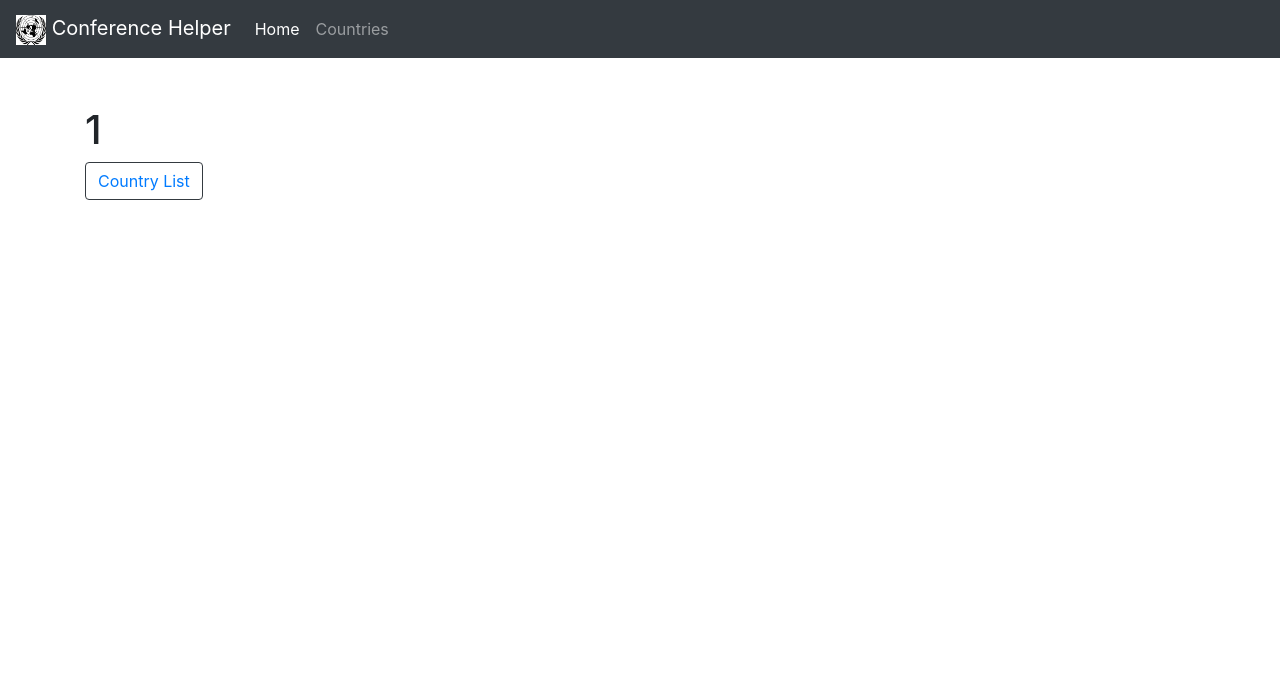
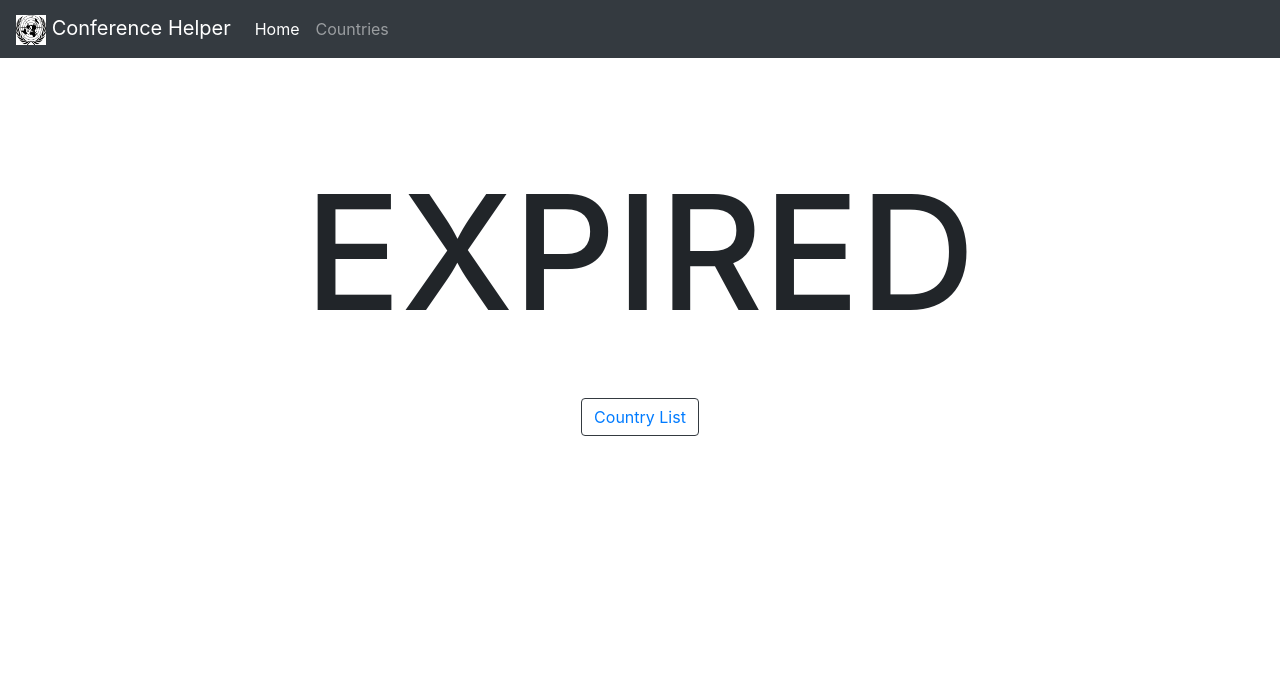
Before and after one commit to yuwen-lu/ConferenceHelper, a Flask app: page /timer/1 in a window 1280 px wide. Shown: the top 676 px of the page. Run offline with Flask 2, Linux system fonts and the light colour scheme; some libraries are stand-ins or nearby versions.

Commit message:
added timer module

```diff
--- a/static/mystyle.css
+++ b/static/mystyle.css
@@ -1,4 +1,4 @@
-html {
+  html {
     position: relative;
     min-height: 100%;
   }
@@ -7,6 +7,7 @@ html {
     margin-bottom: 60px;
     /* Margin bottom by footer height */
   }
+
 
   .footer {
     position: absolute;
--- a/templates/base.html
+++ b/templates/base.html
@@ -27,7 +27,18 @@
 
   <script src="https://stackpath.bootstrapcdn.com/bootstrap/4.1.3/js/bootstrap.min.js"></script>
 
+  <style>
+    .center {
+      font-size: 10rem;
+      text-align: center;
+      margin: 50px;
+    }
 
+    .center-button {
+      text-align: center;
+      margin-top: 20px;
+    }
+  </style>
 
 
 </body>
--- a/templates/timer.html
+++ b/templates/timer.html
@@ -3,15 +3,46 @@
 
 
 {% block body %}
-<h1>{{time}}</h1>
+<h1 class="center" id="demo"></h1>
 
 <script>
+    //receive the countdown time from URL
     var countdown = {{ time }};
 
+    // Update the count down every 1 second
+    var x = setInterval(function () {
+
+        //get the minute and second
+        var min = Math.floor(countdown / 60);
+        var sec = countdown - 60 * min;
+
+        // Output the result in an element with id="demo"
+
+        if (sec < 10) {
+            document.getElementById("demo").innerHTML = min + " : " + "0" + sec;
+        }
+        else {
+            document.getElementById("demo").innerHTML = min + " : " + sec;
+        }
+
+
+        // If the count down is over, write some text
+        if (countdown < 0) {
+            clearInterval(x);
+            document.getElementById("demo").innerHTML = "EXPIRED";
+        }
+        countdown -= 1;
+    }, 1000);
 </script>
 
-<button type="button" class="btn btn-outline-dark">
-    <a href="{{url_for('countries')}}">Country List</a>
-</button>
+<div class="center-button">
+    <button type="button" class="btn btn-outline-dark">
+        <a href="{{url_for('countries')}}">Country List</a>
+    </button>
+</div>
+
+<style>
+
+</style>
 
 {% endblock %}
```
